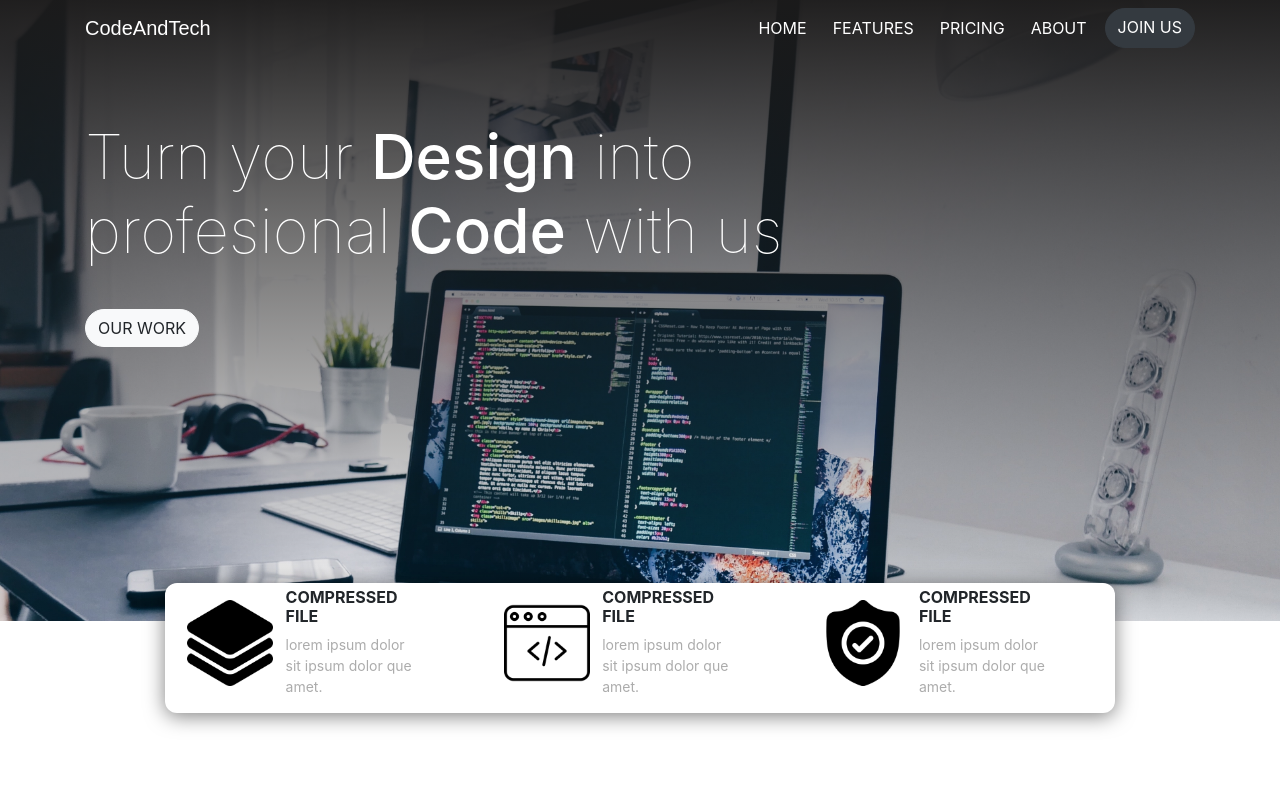
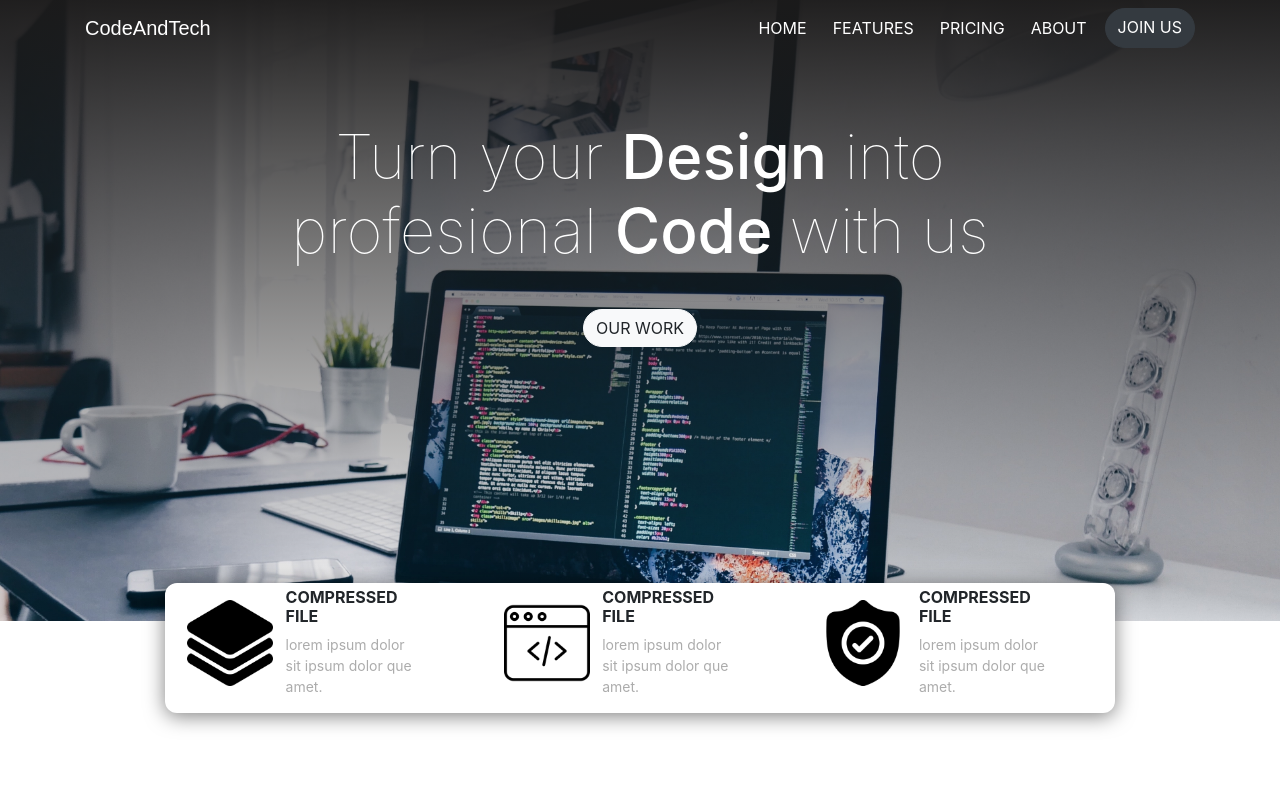
Before and after one commit to CodeAndTech/landing, a React (Create React App) app: page / in a window 1280 px wide. Shown: the top 800 px of the page. Built offline with nearby package versions, Linux system fonts and the light colour scheme; a web font is replaced by a local one.

Commit message:
add style jumbotron

```diff
--- a/src/component/jumbotron/jumb.css
+++ b/src/component/jumbotron/jumb.css
@@ -1,3 +1,5 @@
+
+
 .jumbotron{
     background-image: url(../../aset/christopher-gower-m_HRfLhgABo-unsplash.jpg);
     background-size: cover;
--- a/src/component/jumbotron/jumb.jsx
+++ b/src/component/jumbotron/jumb.jsx
@@ -4,7 +4,7 @@ import './jumb.css'
 export default function Jumbotron(props) {
     return(
         <div className="jumbotron jumbotron-fluid">
-  <div className="container">
+  <div className="container text-center">
     <h1 className="display-4 text-white">Turn your <span>Design</span> into <br></br>profesional <span>Code</span> with us</h1>
     <a className="nav-item btn btn-light button" href="#">Our Work</a>
   </div>
```
